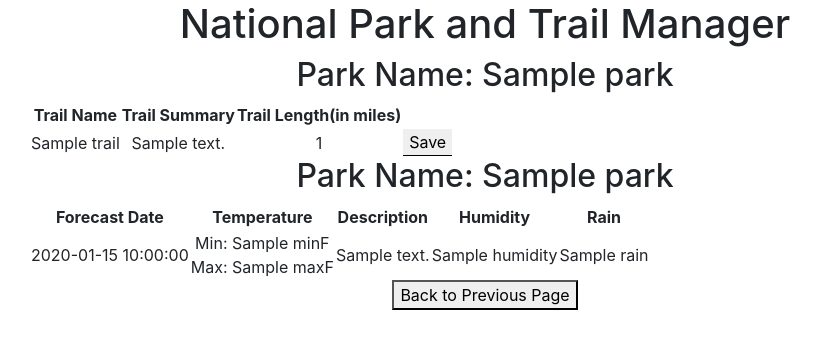
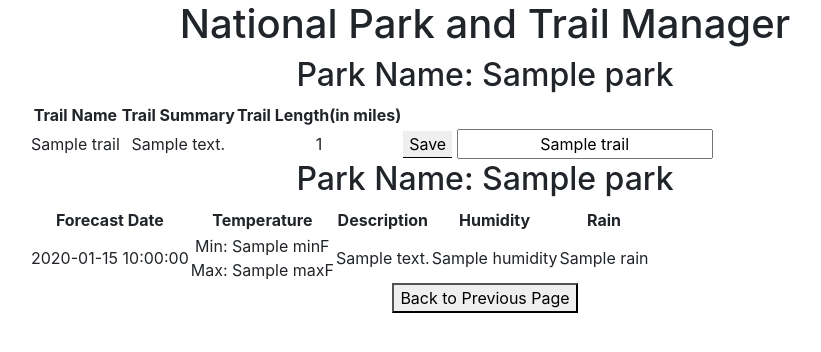
Before and after one commit to KJTempas/hiking_national_parks, a Flask app: template application/Templates/hikes_weather.html in a window 1280 px wide. Shown: the top 352 px of the page, without its empty margins (155-976 px from the left). Run offline with Flask 2, Linux system fonts and the light colour scheme; the template is opened without the code that fills it: most values are stand-ins (such as "Sample title", 1, 10 or a date in 2020).

Commit message:
errors on getting data for save button

```diff
--- a/application/Templates/hikes_weather.html
+++ b/application/Templates/hikes_weather.html
@@ -25,10 +25,12 @@
 
                         <td>{{trail['summary']}}</td>
                         <td>{{trail['length']}}</td>
+<!--                        https://stackoverflow.com/questions/51803008/send-table-data-via-form-to-flask-method-->
+                        <td name="trail-obj"><button btn style="border:none; border-bottom: 1px solid black;">Save</button>
+                        <input id="trail-obj" name="trail-obj"  value=" {{ trail['name'] }} "/>
+                        </td>
 
-                        <td ><button btn style="border:none; border-bottom: 1px solid black;" value="{{trail['name']}}">Save</button>
 
-                        </td>
 
                     </tr>
                 {% endfor %}
--- a/application/api_calls/weather_api.py
+++ b/application/api_calls/weather_api.py
@@ -57,7 +57,6 @@ def get_weather(lat, lon):
     # identifier is lat/long
     latLon = f'{lat}+{lon}_weather'
     cached_weather_list = cache.fetch((latLon), cache_list.DataList)
-    log.debug(cached_weather_list)
     if cached_weather_list:
         log.info('Weather API - Return from Cache')
         return cached_weather_list
--- a/application/app.py
+++ b/application/app.py
@@ -45,8 +45,9 @@ def show_national_park():
 @app.route('/moreinfo/<state>/<park>/<lat>/<lon>', methods=['GET','POST'])
 def get_trail(state, park, lat, lon):
     if request.method == 'POST':
-        if request.form.get('trailname'):
-            trail_obj = request.form.get('trailname')
+        if request.form.get('trail-obj'):
+
+            trail_obj = request.form.get('trail-obj')
             return '<h1>Here is the trail {}</h1>'.format(trail_obj)
         elif request.form.get('back-page'):
             return redirect(url_for('show_national_park', states=state))
```
